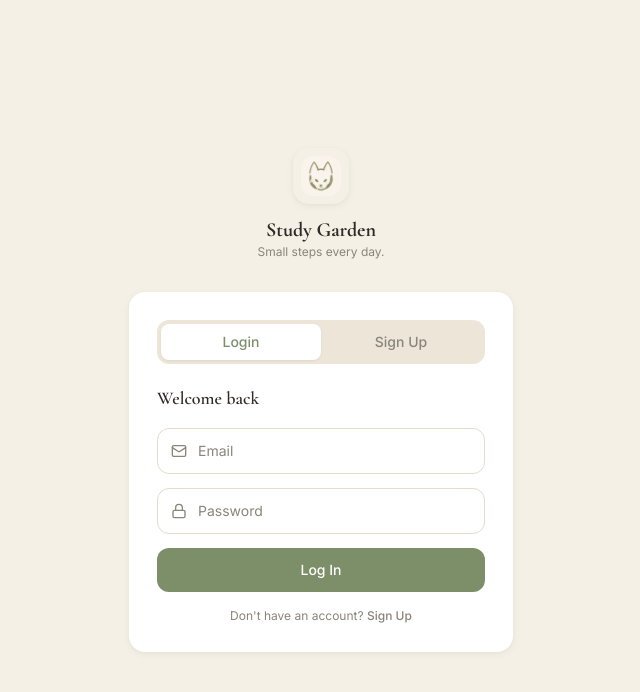
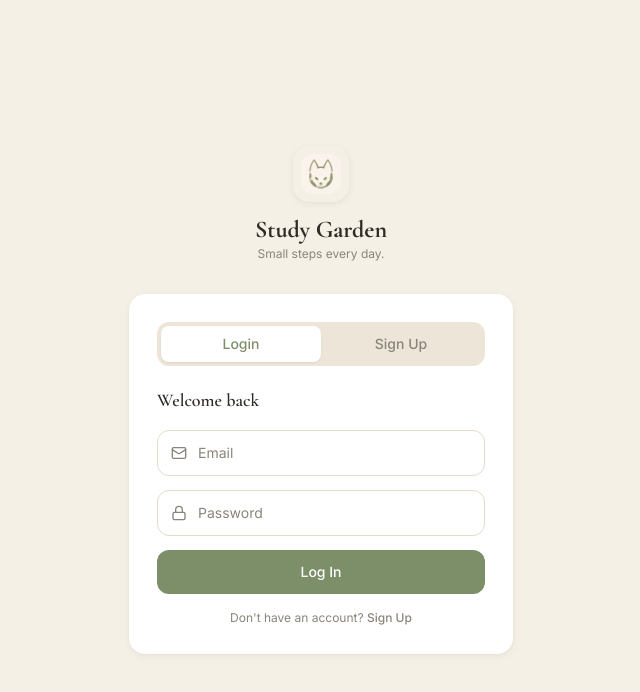
Before and after one commit to nash1428/shinon-study-pre-website, a Next.js app: page /login in a window 1280 px wide. Shown: the top 692 px of the page, without its empty margins (319-959 px from the left). Built offline with nearby package versions, Linux system fonts and the light colour scheme; no server answers.

Commit message:
style: increase 'Study Garden' title size on login page

```diff
--- a/src/components/LoginForm.tsx
+++ b/src/components/LoginForm.tsx
@@ -75,7 +75,7 @@
             />
           </div>
           <div className="text-center">
-            <h1 className="text-xl font-bold text-ink">Study Garden</h1>
+            <h1 className="text-2xl font-bold text-ink">Study Garden</h1>
             <p className="text-xs text-ink-muted">{t("auth.subtitle")}</p>
           </div>
         </div>
```
